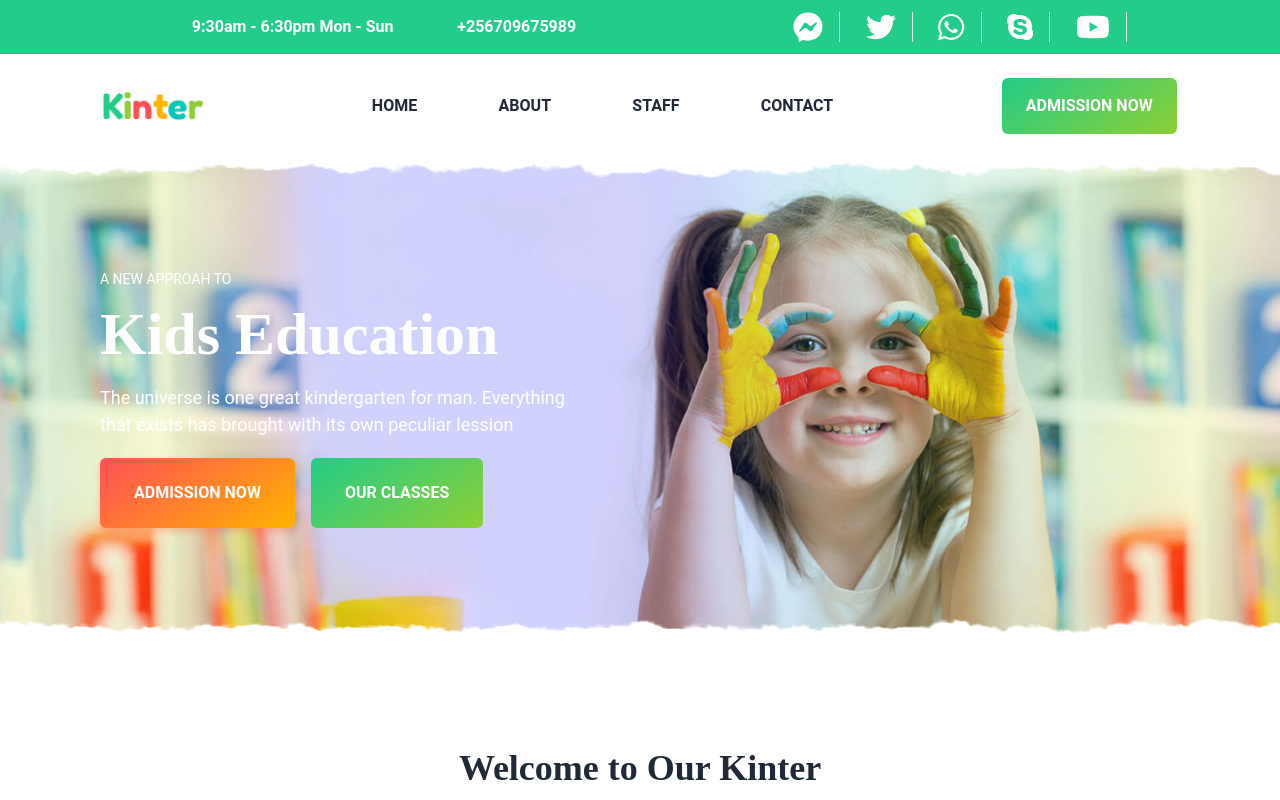
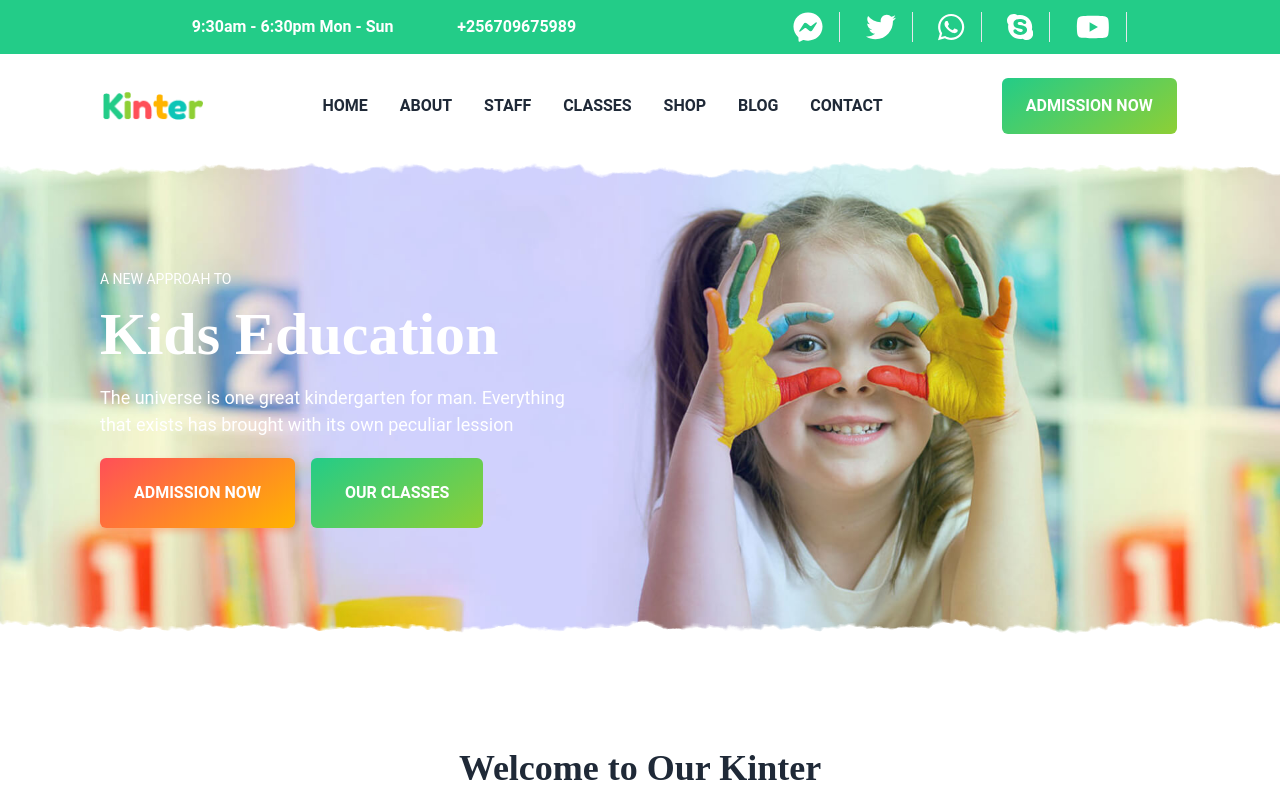
Before and after one commit to muwanguziisaacdev/KINTER, a Next.js app: page / in a window 1280 px wide. Shown: the top 800 px of the page. Built offline with nearby package versions, Linux system fonts and the light colour scheme.

Commit message:
Uncommented  the menu links

```diff
--- a/app/Components/Header.jsx
+++ b/app/Components/Header.jsx
@@ -35,9 +35,9 @@ const Header = () => {
                     <Link href={'/'}>HOME</Link>
                     <Link href={'/about'}>ABOUT</Link>
                     <Link href={'/staff'}>STAFF</Link>
-                    {/* <Link href={'/'}>CLASSES</Link>
+                    <Link href={'/'}>CLASSES</Link>
                     <Link href={'/'}>SHOP</Link>
-                    <Link href={'/'}>BLOG</Link> */}
+                    <Link href={'/'}>BLOG</Link>
                     <Link href={'/contact'}>CONTACT</Link>
                 </ul>
             </div>
```
